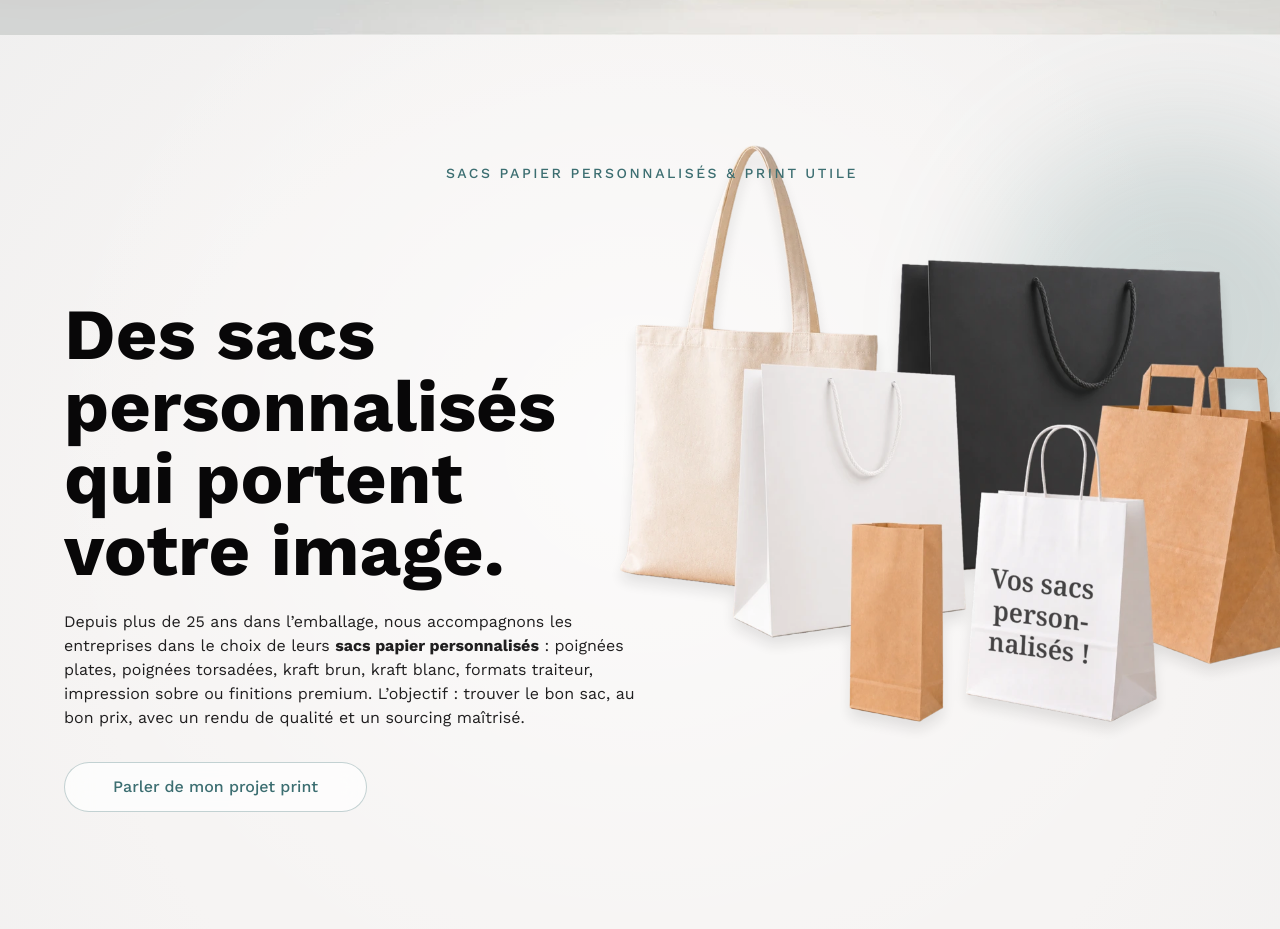
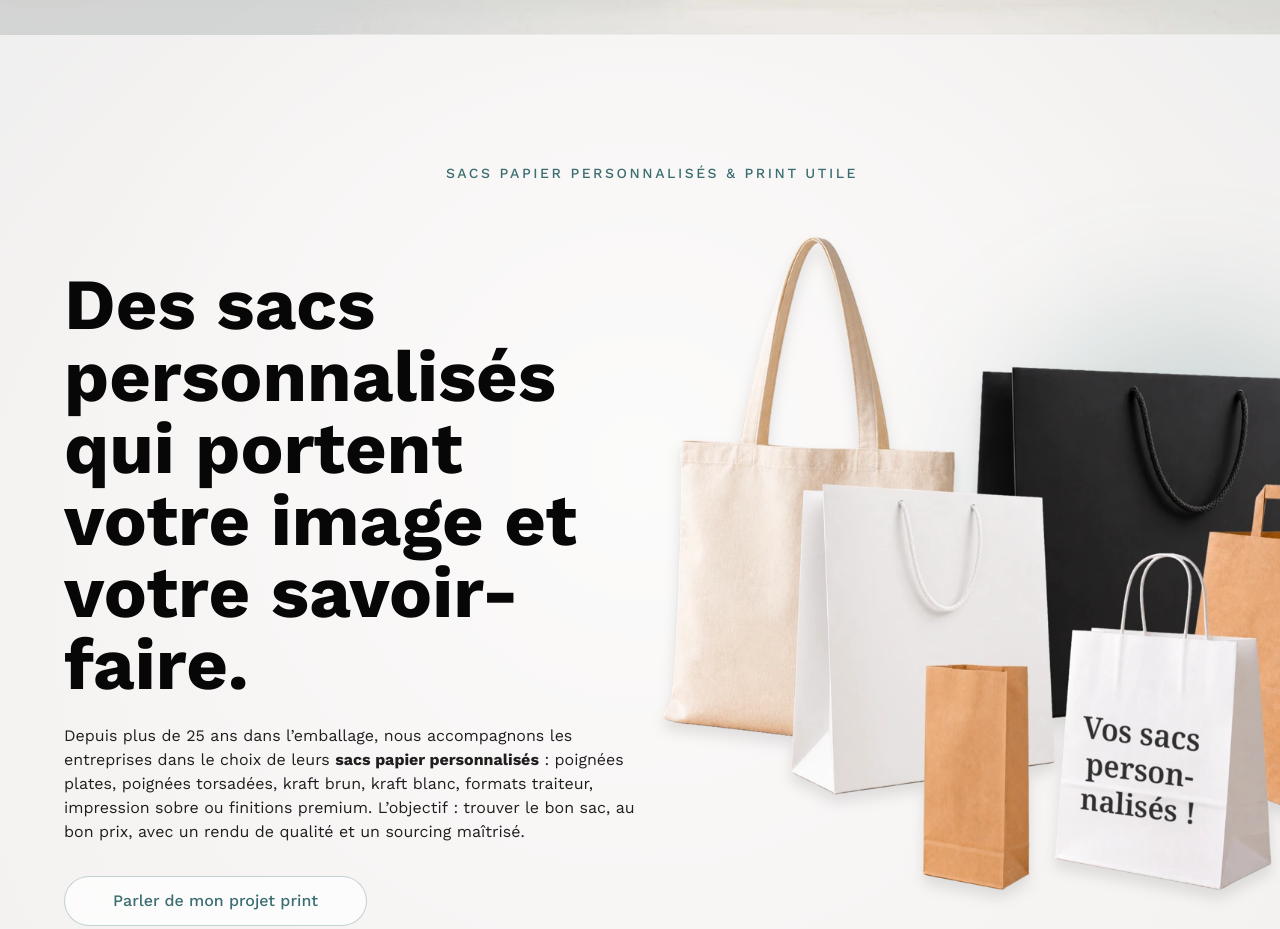
Before and after one commit to BenjiBelfort/cpep, an Astro site: page / in a window 1280 px wide. Shown: the part 838-1767 px from the top of the page. Built offline with nearby package versions, Linux system fonts and the light colour scheme; Astro itself is replaced by a stand-in of ours; some icons are missing.

Commit message:
gestion des images

```diff
--- a/src/components/PackagingTeaserSection.astro
+++ b/src/components/PackagingTeaserSection.astro
@@ -47,7 +47,7 @@ const packagingCards = [
             id="pack-title"
             class="order-1 mt-6 min-w-0 text-left text-5xl font-bold text-text md:text-6xl lg:text-7xl lg:mt-6"
           >
-            Des sacs personnalisés qui portent votre image.
+            Des sacs personnalisés qui portent votre image et votre savoir-faire.
           </h2>
 
           <div class="order-3 min-w-0 text-left lg:order-none">
@@ -69,20 +69,15 @@ const packagingCards = [
 
         <!-- Image produit droite -->
         <div class="order-2 min-w-0 lg:order-none">
-          <div class="relative mx-auto flex max-w-xl items-center justify-center lg:mx-0 lg:max-w-none lg:justify-end">
+          <div class="relative mx-auto flex max-w-xl items-center justify-center lg:mx-0 lg:max-w-none lg:justify-start">
             <!-- Halo de mise en valeur : primary pour le packaging -->
             <div
-              class="pointer-events-none absolute -right-20 -top-10 h-72 w-72 rounded-full bg-primary/20 blur-3xl lg:-right-40 lg:-top-24 lg:h-96 lg:w-96"
+              class="pointer-events-none absolute -right-20 -top-5 h-72 w-72 rounded-full bg-primary/20 blur-3xl lg:-right-40 lg:top-20 lg:h-96 lg:w-96"
               aria-hidden="true"
             ></div>
 
-            <!-- Ombre posée -->
-            <!-- <div
-              class="pointer-events-none absolute bottom-2 left-1/2 h-10 w-[78%] -translate-x-1/2 rounded-full bg-black/15 blur-2xl lg:-right-20 lg:left-auto lg:w-[90%] lg:translate-x-0"
-              aria-hidden="true"
-            ></div> -->
-
             <!-- Image sans cadre, volontairement débordante -->
+            <figure class="relative z-0 w-full overflow-visible">
               <img
                 src="/photos/sacs-ensemble.webp"
                 alt="Ensemble de sacs papier personnalisés CPEP"
@@ -90,11 +85,11 @@ const packagingCards = [
                 height="900"
                 loading="lazy"
                 decoding="async"
-              class="relative z-0 w-[115%] max-w-none -translate-y-6 translate-x-6 object-contain opacity-90 drop-shadow-xl sm:w-[105%] lg:w-[135%] lg:-translate-y-20 lg:translate-x-32 xl:w-[150%] xl:-translate-y-28 xl:translate-x-44"
+                class="block h-auto w-[120%] -translate-y-6 -translate-x-12 max-w-none object-contain drop-shadow-xl sm:w-[115%] lg:w-[160%] xl:w-[170%]"
               />
+            </figure>
           </div>
         </div>
-
       </div>
 
       <!-- manifest -->
--- a/src/components/WebTeaserSection.astro
+++ b/src/components/WebTeaserSection.astro
@@ -119,7 +119,7 @@ const webProjects = [
                 loading="eager"
                 fetchpriority="low"
                 decoding="async"
-                class="w-[115%] max-w-none -translate-x-6 -translate-y-6 object-contain opacity-90 drop-shadow-xl/20 sm:w-[105%] lg:w-[135%] lg:-translate-x-32 lg:-translate-y-20 xl:w-[150%] xl:-translate-x-44 xl:-translate-y-28"
+                class="w-[115%] max-w-none -translate-x-6 -translate-y-6 object-contain drop-shadow-xl/20 sm:w-[105%] lg:w-[135%] lg:-translate-x-32 lg:-translate-y-20 xl:w-[150%] xl:-translate-x-44 xl:-translate-y-28"
               />
               <button
                 id="web-showcase-switch"
```
Lines whose indentation alone changed are shown as unchanged.
